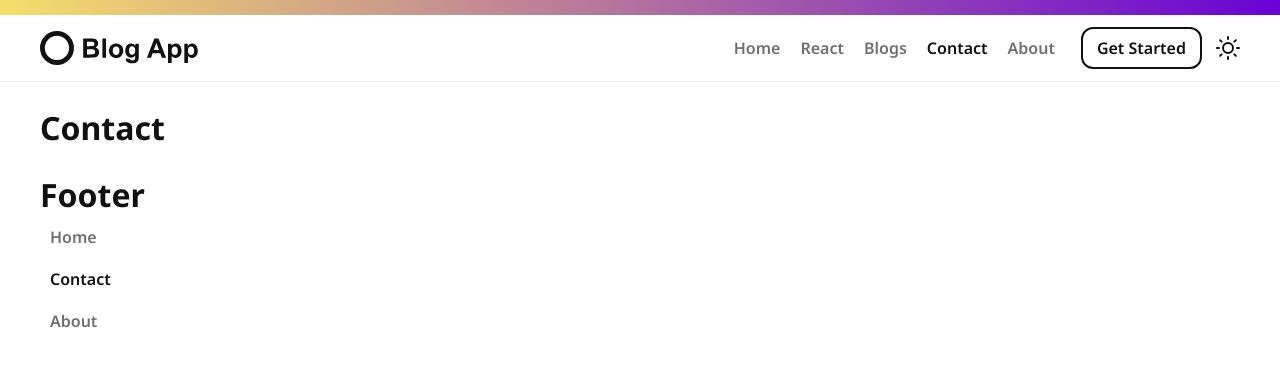
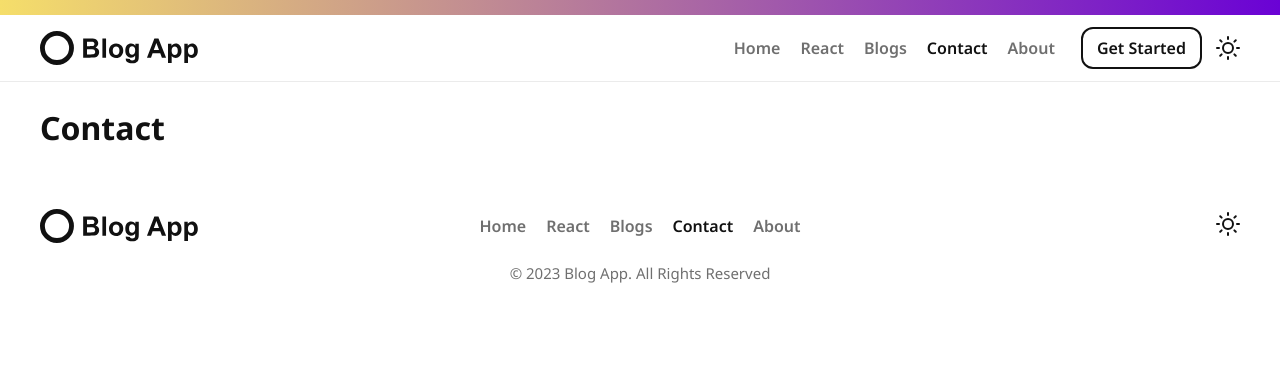
Before and after one commit to Huseyn-Ismayilov/Blog-App-Strapi, a React (Vite) app in the folder frontend/: page /contact in a window 1280 px wide. Shown: the top 366 px of the page. Built offline with nearby package versions, Linux system fonts and the light colour scheme.

Commit message:
file structure updated

```diff
--- a/frontend/src/layout/Header/Logo/Logo.jsx
+++ b/frontend/src/components/Logo/Logo.jsx
@@ -1,4 +1,4 @@
-export default function Header(props) {
+export default function Logo(props) {
     return (
         <div className="logo">
             <svg width={props.width} viewBox="0 0 66 14" fill="none" xmlns="http://www.w3.org/2000/svg">
@@ -8,3 +8,6 @@ export default function Header(props) {
         </div>
     )
 }
+Logo.defaultProps = {
+    width: "160"
+}
--- /dev/null
+++ b/frontend/src/layout/Footer/Footer.css
@@ -0,0 +1,25 @@
+.site_footer {
+    padding: 32px 0;
+}
+.site_footer .foot_main {
+    margin-bottom: 16px;
+}
+
+.site_footer .foot_main .wrapper {
+    align-items: center;
+    justify-content: space-between;
+}
+.site_footer .foot_bottom {
+    text-align: center;
+}
+.site_footer .foot_bottom p {
+    opacity: 0.6;
+    font-size: 15px;
+}
+.site_footer .left,
+.site_footer .right {
+    width: 30%;
+}
+.site_footer .right {
+    text-align: right;
+}
--- a/frontend/src/layout/Footer/Footer.jsx
+++ b/frontend/src/layout/Footer/Footer.jsx
@@ -1,29 +1,30 @@
-import { NavLink } from 'react-router-dom'
+import Logo from '../../components/Logo/Logo';
+import ThemeSwitch from '../../components/ThemeSwitch/themeSwitch';
+import NavBar from '../../components/NavBar/Navbar';
+import './Footer.css'
 
 export default function Footer() {
-    const menuLinks = [
-        { text: "Home", to: "/" },
-        { text: "Contact", to: "/contact" },
-        { text: "About", to: "/about" },
-    ]
     return (
-        <div className="siteFooter">
-            <div className="container">
-                <h1>Footer</h1>
-                <ul>
-                    {menuLinks.map((item, index) => (
-                        <li key={index}>
-                            <NavLink
-                                to={item.to}
-                                className="navLink"
-                            >
-                                {item.text}
-                            </NavLink>
-                        </li>
-                    ))}
+        <div className="site_footer">
+            <div className="foot_main">
+                <div className="container">
+                    <div className="wrapper">
+                        <div className="left">
+                            <Logo />
+                        </div>
+                        <NavBar />
+                        <div className="right">
+                            <ThemeSwitch />
+                        </div>
+                    </div>
+                </div>
+            </div>
+            <div className="foot_bottom">
+                <div className="container">
+                    <p>© 2023 Blog App. All Rights Reserved</p>
+                </div>
+            </div>
 
-                </ul>
-            </div>
         </div>
     )
 }
--- a/frontend/src/layout/Header/Header.css
+++ b/frontend/src/layout/Header/Header.css
@@ -17,7 +17,7 @@
     z-index: 10;
     background: linear-gradient(90deg, #d9d9d9 0%, #f5de6a 0.01%, #b2749e 48.4%, #6a02d5 100%);
 }
-.navBar {
+.site_header .navBar {
     margin-left: auto;
     margin-right: 16px;
 }
--- a/frontend/src/layout/Header/Header.jsx
+++ b/frontend/src/layout/Header/Header.jsx
@@ -1,9 +1,9 @@
 import { NavLink, Link } from 'react-router-dom'
 import React, { useState } from 'react';
-import Logo from './Logo/Logo';
+import Logo from '../../components/Logo/Logo';
 import Button from '../../components/Buttons/Button';
 import ThemeSwitch from '../../components/ThemeSwitch/themeSwitch';
-import NavBar from './NavBar/Navbar';
+import NavBar from '../../components/NavBar/Navbar';
 import './Header.css'
 
 const Header = () => {
@@ -14,7 +14,7 @@ const Header = () => {
                 <div className="container">
                     <div className="wrapper">
                         <Link to="/">
-                            <Logo width="160" />
+                            <Logo />
                         </Link>
                         <NavBar />
                         <Button
@@ -22,7 +22,7 @@ const Header = () => {
                             link="/"
                             className="btn primary_btn"
                         />
-                        <ThemeSwitch className='asd' />
+                        <ThemeSwitch />
                     </div>
                 </div>
             </header >
```
Also changed, not shown: frontend/src/components/NavBar/Navbar.jsx (renamed from frontend/src/layout/Header/NavBar/Navbar.jsx).
